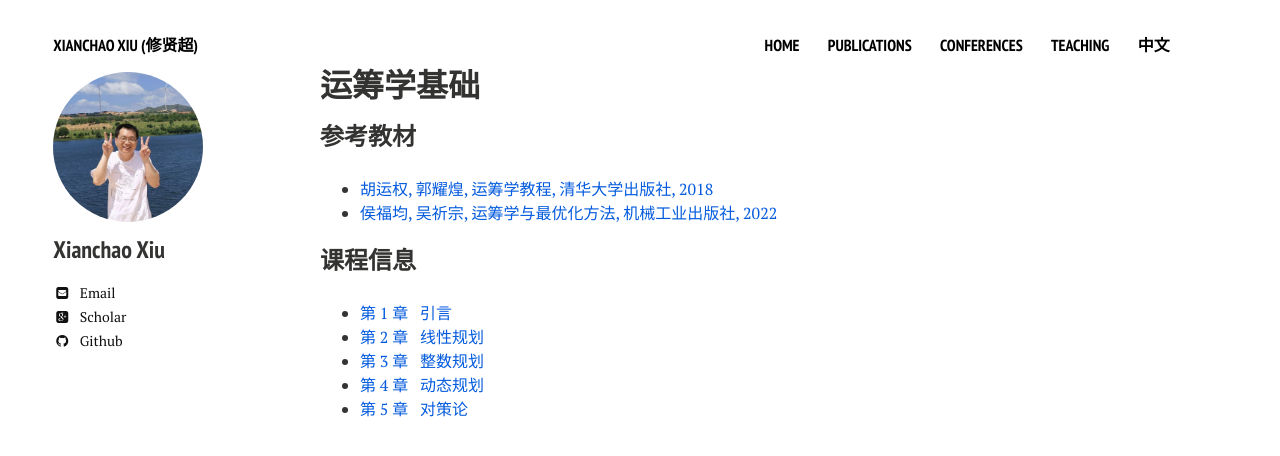
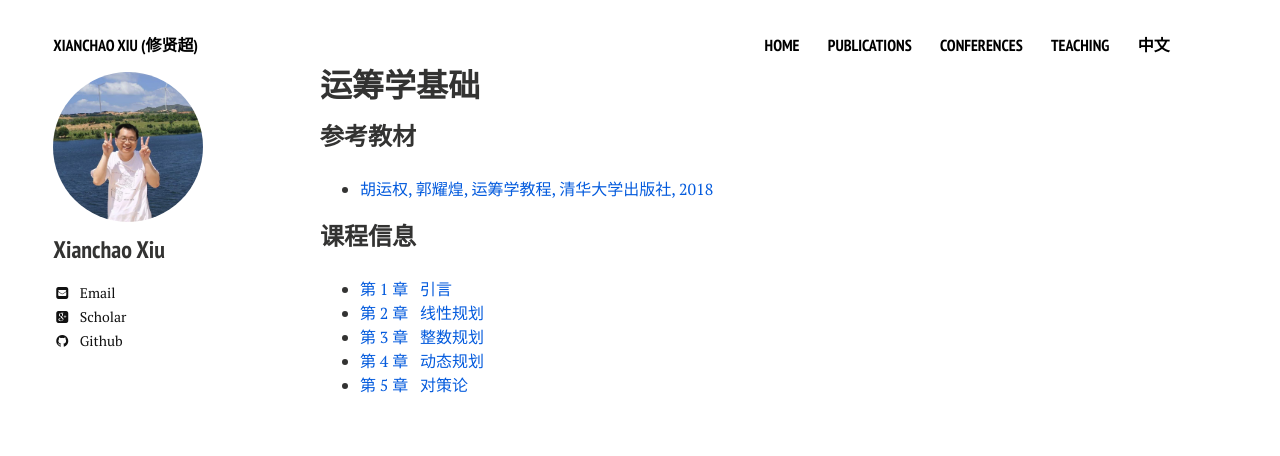
Before and after one commit to xianchaoxiu/xianchaoxiu.github.io, a Jekyll site: the page built from teaching/OR/2025/index.md, in a window 1280 px wide. Shown: the top 456 px of the page. Built offline with Jekyll 4.4.1, drawn with Linux system fonts in a browser that asks for light colours; nearby versions of some CDN libraries.

Commit message:
Update index.md

```diff
--- a/teaching/OR/2025/index.md
+++ b/teaching/OR/2025/index.md
@@ -7,8 +7,6 @@ share: false
 
 ### 参考教材
 * <a href="https://item.jd.com/14020941.html" class="textlink" target="_blank"> 胡运权, 郭耀煌, 运筹学教程, 清华大学出版社, 2018 </a><br>
-* <a href="https://item.jd.com/13203603.html" class="textlink" target="_blank"> 侯福均, 吴祈宗, 运筹学与最优化方法, 机械工业出版社, 2022 </a><br>
-
 
 ### 课程信息
 * <a href="../2025/引言.pdf" class="textlink" target="_blank">  第 1 章 &nbsp;  引言<br>
```
